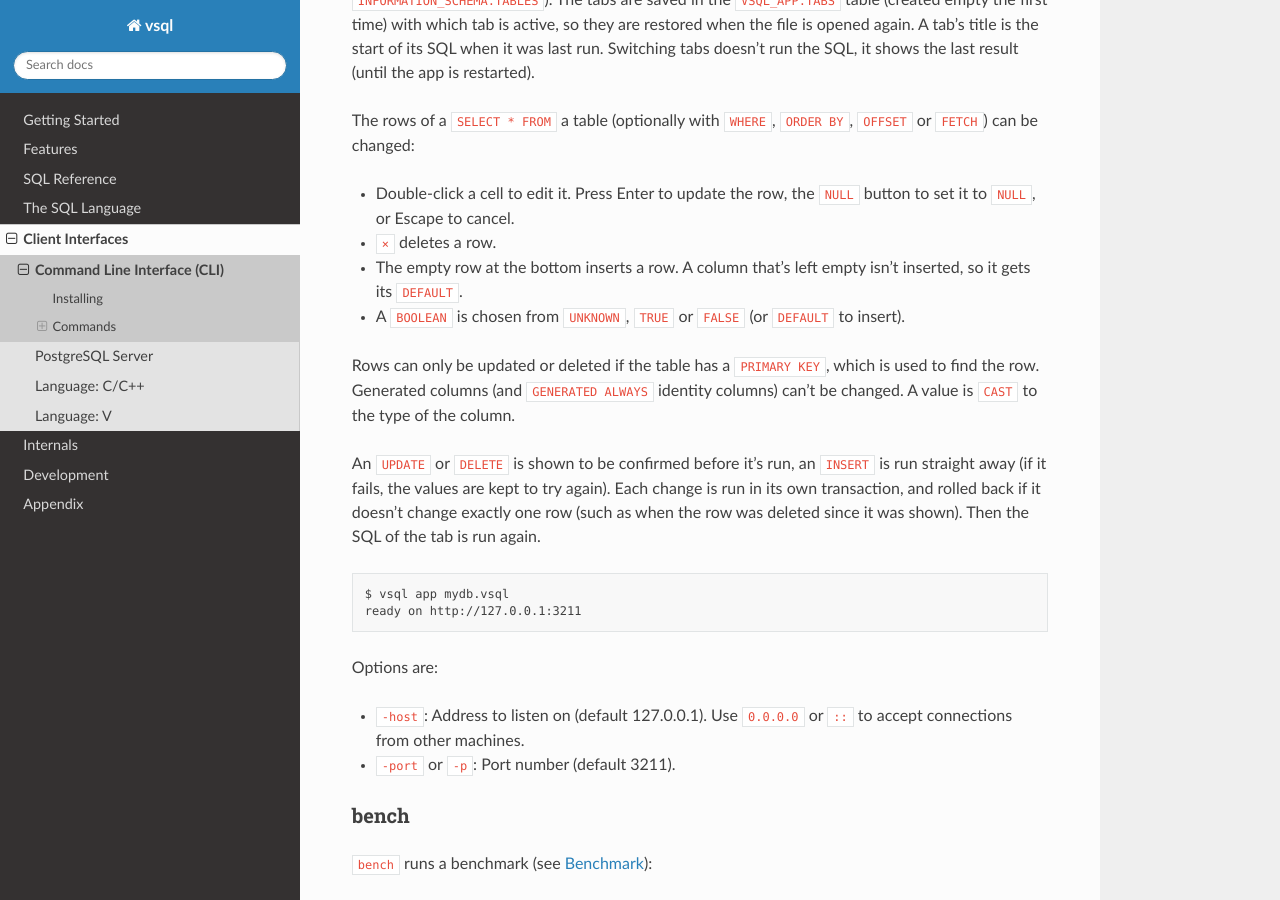
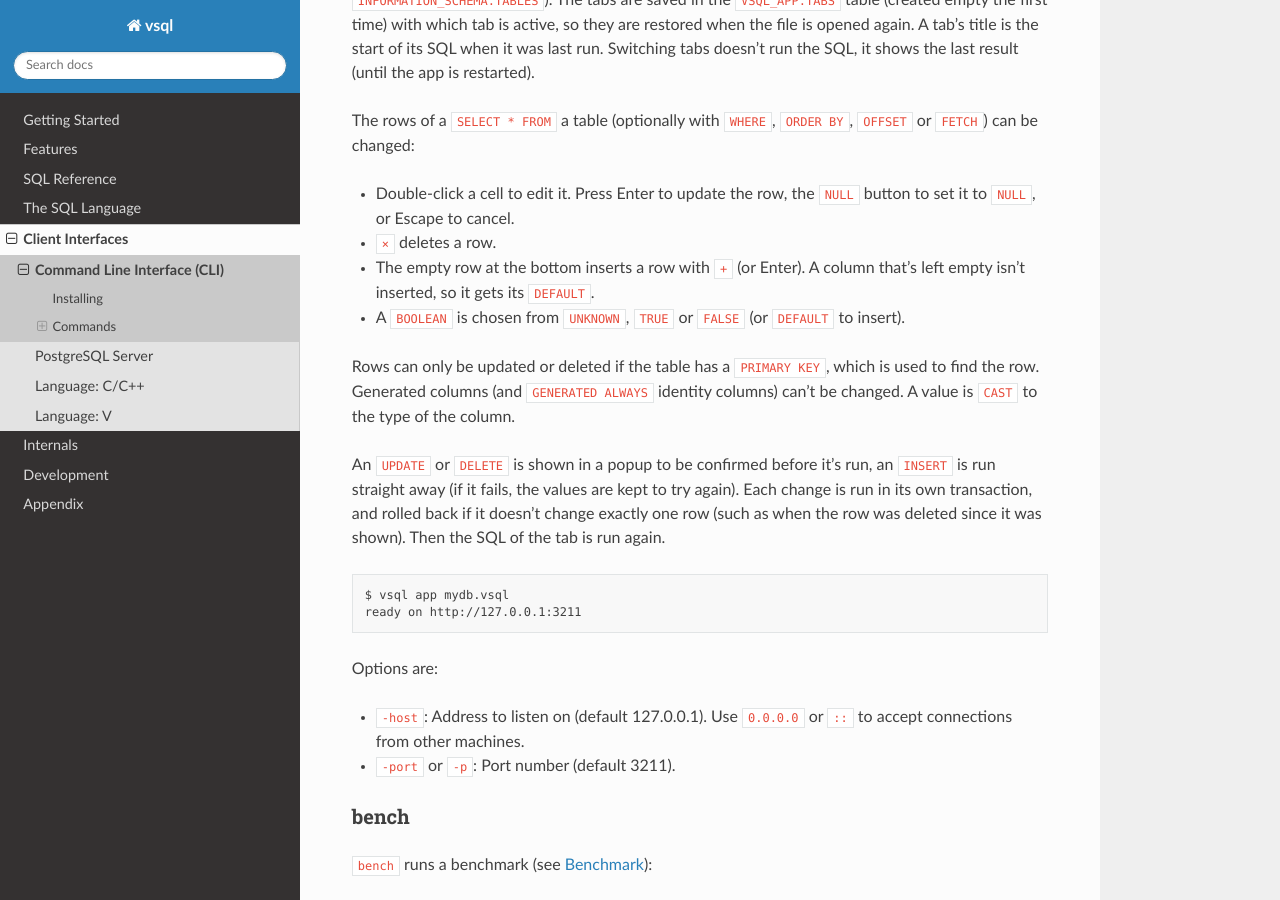
Before and after one commit to elliotchance/vsql, a Sphinx documentation site: the page built from docs/cli.rst, in a window 1280 px wide and 900 px high, scrolled down 950 px. Built offline with Sphinx 7.4.7 and the Read the Docs theme 3.1.0, drawn with Linux system fonts in a browser that asks for light colours.

Commit message:
cli: Confirm changes in a popup in "vsql app"
The UPDATE or DELETE to be confirmed is shown in a modal dialog, and a
DELETE is run with a red button. The delete row button is red and the add
row button is a green "+".

Co-Authored-By: Claude Opus 5.5 <noreply@anthropic.com>

```diff
--- a/docs/cli.rst
+++ b/docs/cli.rst
@@ -42,7 +42,7 @@ The rows of a ``SELECT * FROM`` a table (optionally with ``WHERE``,
 - Double-click a cell to edit it. Press Enter to update the row, the ``NULL``
   button to set it to ``NULL``, or Escape to cancel.
 - ``×`` deletes a row.
-- The empty row at the bottom inserts a row. A column that's left empty isn't
+- The empty row at the bottom inserts a row with ``+`` (or Enter). A column that's left empty isn't
   inserted, so it gets its ``DEFAULT``.
 - A ``BOOLEAN`` is chosen from ``UNKNOWN``, ``TRUE`` or ``FALSE`` (or
   ``DEFAULT`` to insert).
@@ -51,9 +51,9 @@ Rows can only be updated or deleted if the table has a ``PRIMARY KEY``, which
 is used to find the row. Generated columns (and ``GENERATED ALWAYS`` identity
 columns) can't be changed. A value is ``CAST`` to the type of the column.
 
-An ``UPDATE`` or ``DELETE`` is shown to be confirmed before it's run, an
-``INSERT`` is run straight away (if it fails, the values are kept to try
-again). Each change is run in its own transaction, and rolled back if it
+An ``UPDATE`` or ``DELETE`` is shown in a popup to be confirmed before it's
+run, an ``INSERT`` is run straight away (if it fails, the values are kept to
+try again). Each change is run in its own transaction, and rolled back if it
 doesn't change exactly one row (such as when the row was deleted since it was
 shown). Then the SQL of the tab is run again.
 
```
Also changed, not shown: 2 other files.
